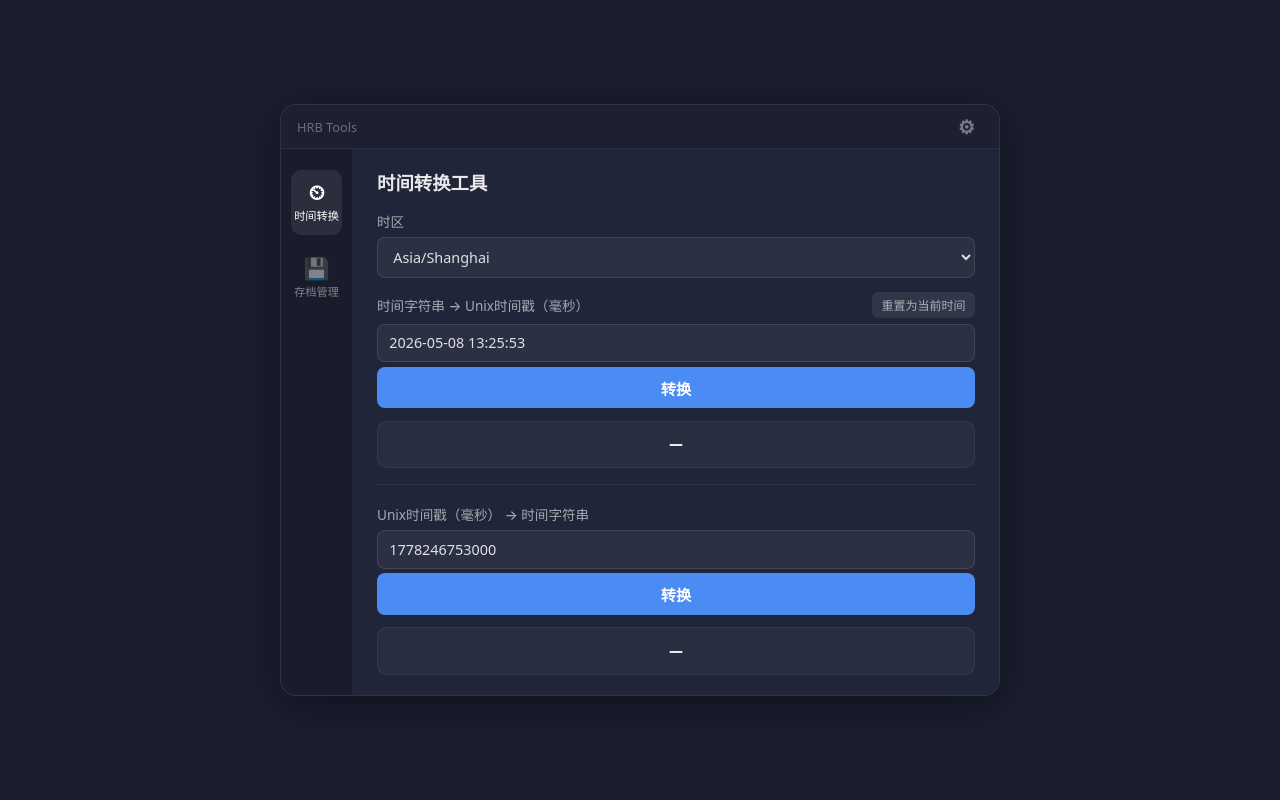
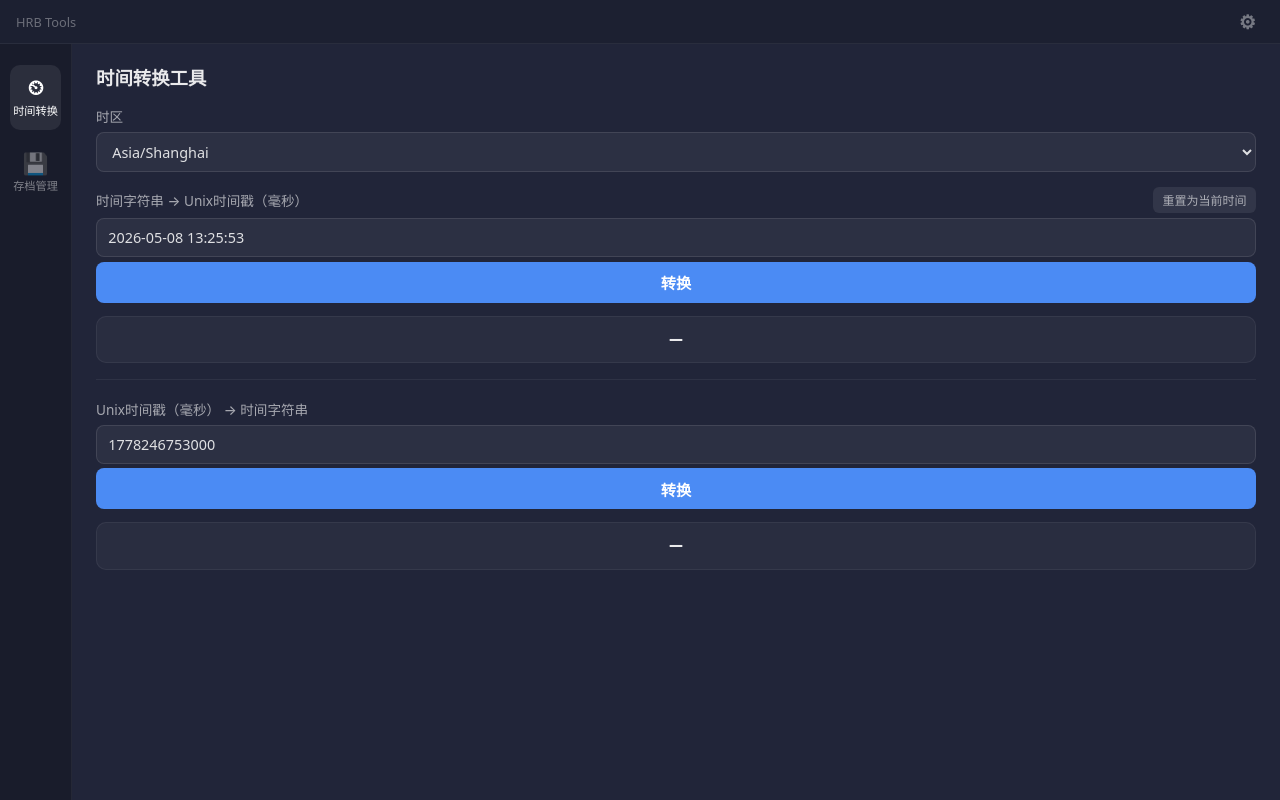
Before and after one commit to super-dakubo/hrbTools, a plain HTML site: page src/index.html in a window 1280 px wide. Drawn offline with Linux system fonts and the light colour scheme.

Commit message:
fix: flatten container to match window bounds, remove card styling
Co-Authored-By: Claude Opus 4.7 <noreply@anthropic.com>

```diff
--- a/src/styles.css
+++ b/src/styles.css
@@ -5,25 +5,18 @@
 }
 
 body {
-    background: #1a1e2e;
+    background: #212539;
     display: flex;
-    justify-content: center;
-    align-items: center;
-    min-height: 100vh;
     margin: 0;
-    padding: 20px;
+    height: 100vh;
+    overflow: hidden;
 }
 
 .container {
     display: flex;
     flex-direction: column;
-    background: #212539;
-    border-radius: 16px;
-    border: 1px solid rgba(255,255,255,0.06);
-    box-shadow: 0 8px 40px rgba(0,0,0,0.4);
     width: 100%;
-    max-width: 720px;
-    min-height: 480px;
+    height: 100vh;
     overflow: hidden;
 }
 
```
